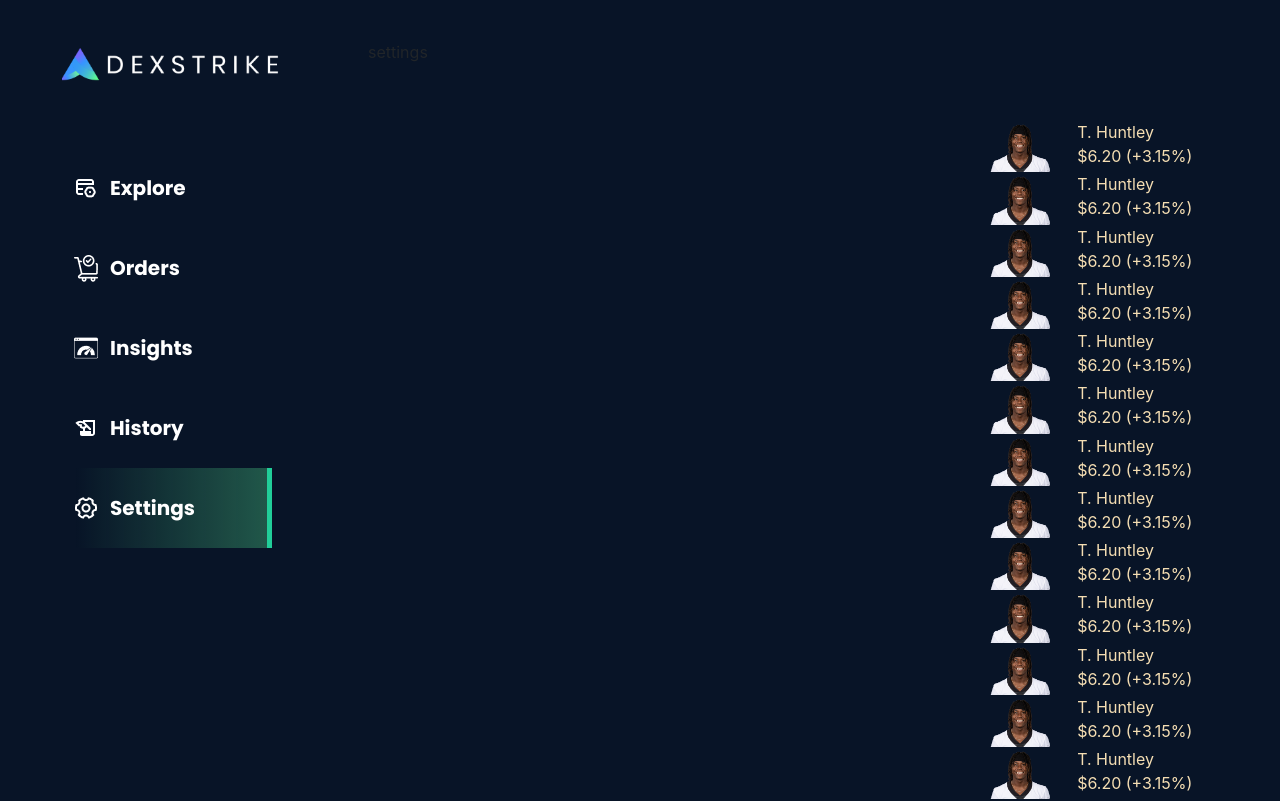
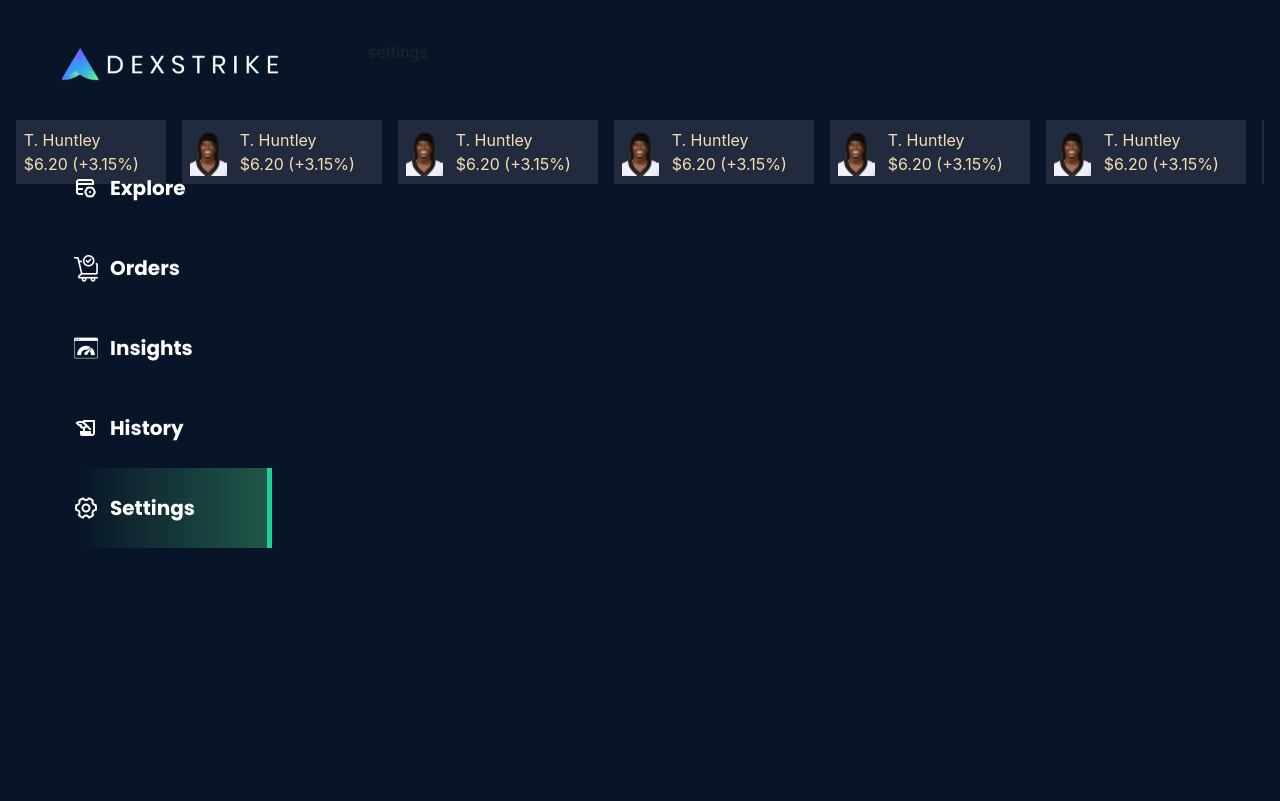
Before and after one commit to tarunkumar2112/decstrike, a React (Create React App) app: page /settings in a window 1280 px wide. Shown: the top 801 px of the page. Built offline with nearby package versions, Linux system fonts and the light colour scheme.

Commit message:
changes reverts

```diff
--- a/src/index.css
+++ b/src/index.css
@@ -361,7 +361,63 @@ ul.react-tabs__tab-list {
 .closedactive {
   z-index: 99999999 !important;
 }
+
+
 .sticky-nav i{cursor:pointer;}
+
+/*********footer***********/
+
+.wrapper {
+	color: wheat;
+	width: 200px;
+	margin: 0 0.5em;
+	padding: 0.5em;
+	background: rgba(255,255,255,0.1);
+	display: -webkit-inline-box;
+	display: -moz-inline-box;
+	display: -webkit-inline-flex;
+	display: -ms-inline-flexbox;
+	display: inline-box;
+	display: inline-flex;
+	-webkit-box-align: center;
+	-moz-box-align: center;
+	-o-box-align: center;
+	-ms-flex-align: center;
+	-webkit-align-items: center;
+	align-items: center;
+	-webkit-box-pack: center;
+	-moz-box-pack: center;
+	-o-box-pack: center;
+	-ms-flex-pack: center;
+	-webkit-justify-content: center;
+	justify-content: center;
+	-webkit-transition: all 0.2s ease;
+	-moz-transition: all 0.2s ease;
+	-o-transition: all 0.2s ease;
+	-ms-transition: all 0.2s ease;
+	transition: all 0.2s ease;
+}
+
+
+.ticker-athlete-image-div img {
+	width: 100%;
+	height: 100%;
+	object-fit: cover;
+}
+
+.top-mover-card {
+	display: flex;
+	justify-content: space-between;
+}
+.ticker-athlete-image-div {
+	width: 20%;
+}
+.top-mover-link {
+	width: 73%;
+}
+
+/*********end************/
+
 @media screen and (max-width: 1440px) {
   .box-item {
     padding: 20px;
```
